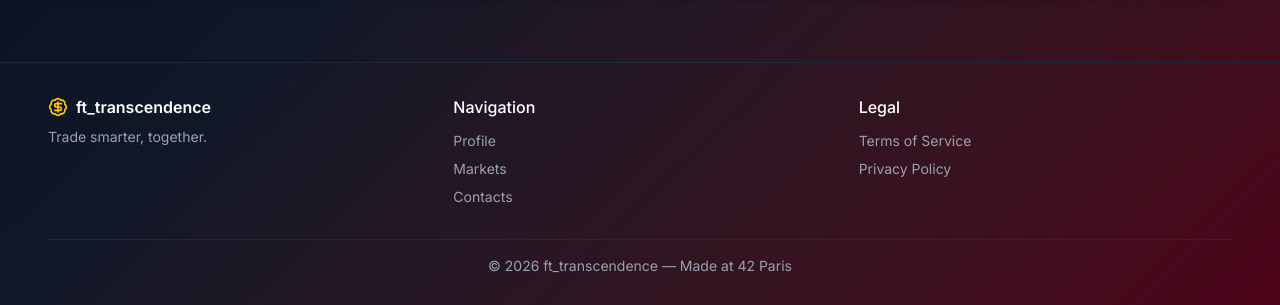
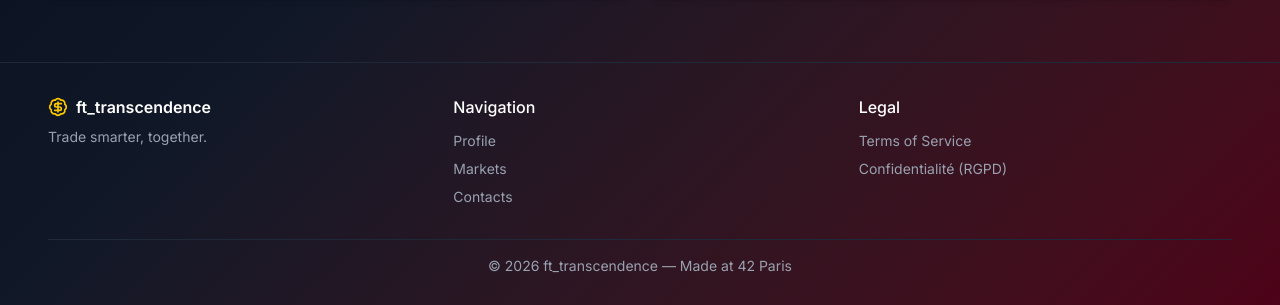
Before and after one commit to Frogus-ex/ft_transcendence, a React (Vite) app in the folder frontend/: page / in a window 1280 px wide. Shown: the part 931-1236 px from the top of the page. Built offline with nearby package versions, Linux system fonts and the light colour scheme; no server answers.

Commit message:
feat(ui): persistent footer across all pages

```diff
--- /dev/null
+++ b/frontend/src/components/Footer.tsx
@@ -0,0 +1,42 @@
+import { Link } from "react-router";
+import { BadgeDollarSign } from "lucide-react";
+
+function Footer() {
+  return (
+    <footer className="border-t border-gray-800 px-12 py-8 text-gray-400">
+      <div className="grid grid-cols-1 md:grid-cols-3 gap-8 mb-8">
+        <div>
+          <div className="flex items-center gap-2 mb-2">
+            <BadgeDollarSign size={20} className="text-yellow-400" />
+            <span className="font-semibold text-white">ft_transcendence</span>
+          </div>
+          <p className="text-sm">Trade smarter, together.</p>
+        </div>
+        <div className="flex flex-col gap-2">
+          <span className="text-white font-medium mb-1">Navigation</span>
+          <Link to="/profile" className="text-sm hover:text-white">
+            Profile
+          </Link>
+          <Link to="/markets" className="text-sm hover:text-white">
+            Markets
+          </Link>
+          <Link to="/contacts" className="text-sm hover:text-white">
+            Contacts
+          </Link>
+        </div>
+        <div className="flex flex-col gap-2">
+          <span className="text-white font-medium mb-1">Legal</span>
+          <span className="text-sm">Terms of Service</span>
+          <Link to="/gdpr" className="text-sm hover:text-white">
+            Confidentialité (RGPD)
+          </Link>
+        </div>
+      </div>
+      <div className="border-t border-gray-800 pt-4 text-sm text-center">
+        © 2026 ft_transcendence — Made at 42 Paris
+      </div>
+    </footer>
+  );
+}
+
+export default Footer;
--- a/frontend/src/layouts/MainLayout.tsx
+++ b/frontend/src/layouts/MainLayout.tsx
@@ -5,6 +5,8 @@ import ChatWidget from "../components/ChatWidget";
 import { Outlet, Link } from "react-router";
 import { useAuth } from "../context/AuthContext";
 import Avatar from "../components/Avatar";
+import Footer from "../components/Footer";
+
 import {
   BadgeDollarSign,
   Menu,
@@ -58,6 +60,7 @@ function MainLayout() {
         </nav>
         <div className="flex-1 flex flex-col">
           <Outlet context={{ isLoggedIn }} />
+		  <Footer />
         </div>
       </div>
     );
@@ -155,6 +158,7 @@ function MainLayout() {
           </Link>
         </header>
         <Outlet context={{ isLoggedIn }} />
+		<Footer />
       </div>
       <Modal
         isOpen={isLogoutModalOpen}
--- a/frontend/src/pages/HomePage.tsx
+++ b/frontend/src/pages/HomePage.tsx
@@ -1,5 +1,4 @@
 import {
-  BadgeDollarSign,
   BarChart3,
   ShieldCheck,
   TrendingUp,
@@ -8,7 +7,7 @@ import {
 } from "lucide-react";
 import Button from "../components/Button";
 import Card from "../components/Card";
-import { Link, useNavigate, useOutletContext } from "react-router";
+import { useNavigate, useOutletContext } from "react-router";
 
 type OutletContextType = {
   isLoggedIn: boolean;
@@ -98,37 +97,6 @@ function HomePage() {
           </Card>
         </section>
       </div>
-      <footer className="border-t border-gray-800 px-12 py-8 text-gray-400">
-        <div className="grid grid-cols-1 md:grid-cols-3 gap-8 mb-8">
-          <div>
-            <div className="flex items-center gap-2 mb-2">
-              <BadgeDollarSign size={20} className="text-yellow-400" />
-              <span className="font-semibold text-white">ft_transcendence</span>
-            </div>
-            <p className="text-sm">Trade smarter, together.</p>
-          </div>
-          <div className="flex flex-col gap-2">
-            <span className="text-white font-medium mb-1">Navigation</span>
-            <Link to="/profile" className="text-sm hover:text-white">
-              Profile
-            </Link>
-            <Link to="/markets" className="text-sm hover:text-white">
-              Markets
-            </Link>
-            <Link to="/contacts" className="text-sm hover:text-white">
-              Contacts
-            </Link>
-          </div>
-          <div className="flex flex-col gap-2">
-            <span className="text-white font-medium mb-1">Legal</span>
-            <span className="text-sm">Terms of Service</span>
-            <span className="text-sm">Privacy Policy</span>
-          </div>
-        </div>
-        <div className="border-t border-gray-800 pt-4 text-sm text-center">
-          © 2026 ft_transcendence — Made at 42 Paris
-        </div>
-      </footer>
     </main>
   );
 }
```
